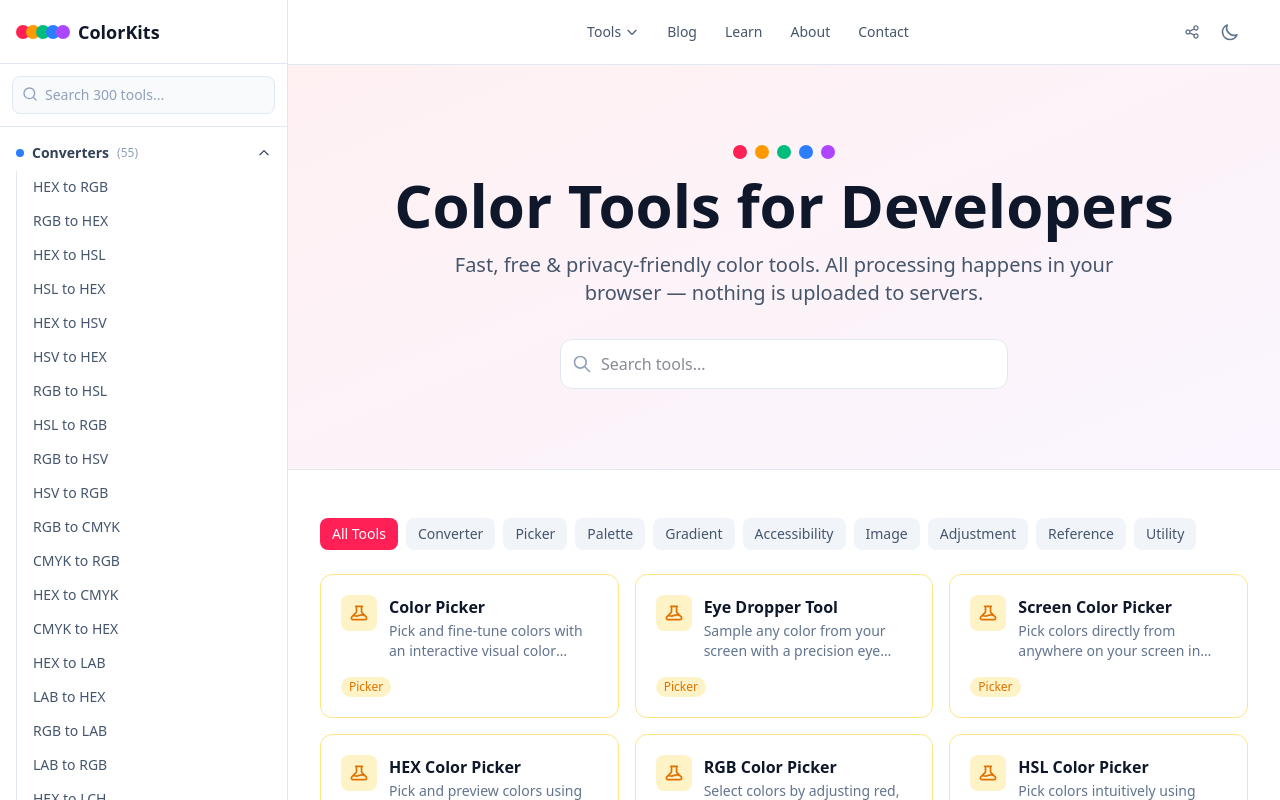
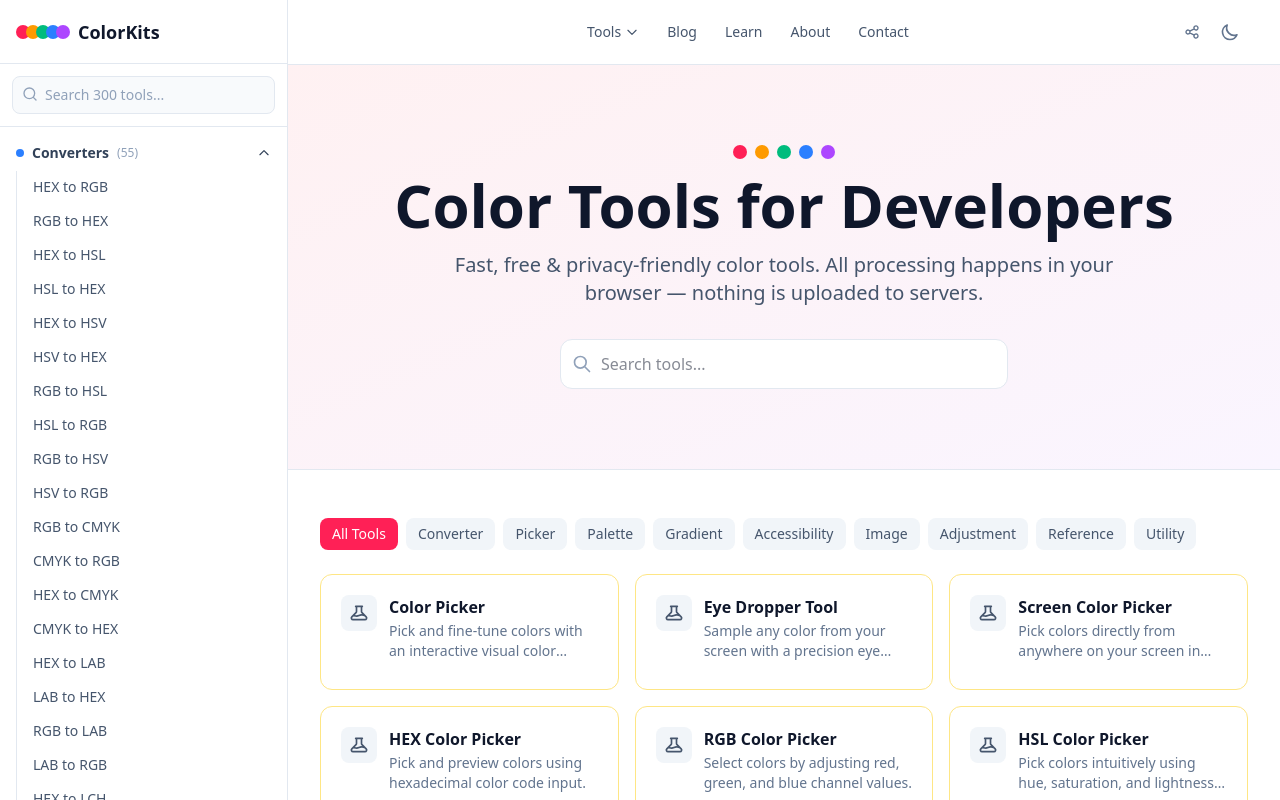
Before and after one commit to xh8khar/colorkits.net, a Next.js app: page / in a window 1280 px wide. Shown: the top 800 px of the page. Built offline with nearby package versions, Linux system fonts and the light colour scheme.

Commit message:
Remove category badge from ToolCard, keep JSON Formatter on one line

```diff
--- a/src/components/home/ToolCard.tsx
+++ b/src/components/home/ToolCard.tsx
@@ -62,30 +62,6 @@ const categoryColors: Record<string, string> = {
   utility: 'border-cyan-200 dark:border-cyan-800 hover:border-cyan-400 dark:hover:border-cyan-500',
 }
 
-const categoryBadgeColors: Record<string, string> = {
-  converter: 'bg-blue-100 text-blue-600 dark:bg-blue-900/30 dark:text-blue-400',
-  picker: 'bg-amber-100 text-amber-600 dark:bg-amber-900/30 dark:text-amber-400',
-  palette: 'bg-purple-100 text-purple-600 dark:bg-purple-900/30 dark:text-purple-400',
-  gradient: 'bg-pink-100 text-pink-600 dark:bg-pink-900/30 dark:text-pink-400',
-  accessibility: 'bg-emerald-100 text-emerald-600 dark:bg-emerald-900/30 dark:text-emerald-400',
-  image: 'bg-orange-100 text-orange-600 dark:bg-orange-900/30 dark:text-orange-400',
-  adjustment: 'bg-teal-100 text-teal-600 dark:bg-teal-900/30 dark:text-teal-400',
-  reference: 'bg-indigo-100 text-indigo-600 dark:bg-indigo-900/30 dark:text-indigo-400',
-  utility: 'bg-cyan-100 text-cyan-600 dark:bg-cyan-900/30 dark:text-cyan-400',
-}
-
-const categoryLabels: Record<string, string> = {
-  converter: 'Converter',
-  picker: 'Picker',
-  palette: 'Palette',
-  gradient: 'Gradient',
-  accessibility: 'Accessibility',
-  image: 'Image',
-  adjustment: 'Adjustment',
-  reference: 'Reference',
-  utility: 'Utility',
-}
-
 export default function ToolCard({ tool }: { tool: Tool }) {
   return (
     <Link
@@ -93,7 +69,7 @@ export default function ToolCard({ tool }: { tool: Tool }) {
       className={`group block p-5 rounded-xl border bg-white dark:bg-slate-900 transition-all duration-200 hover:shadow-lg ${categoryColors[tool.category] || 'border-slate-200 dark:border-slate-700'}`}
     >
       <div className="flex items-start gap-3 mb-2">
-        <div className={`p-2 rounded-lg shrink-0 ${categoryBadgeColors[tool.category] || 'bg-slate-100 text-slate-600'}`}>
+        <div className="p-2 rounded-lg shrink-0 bg-slate-100 dark:bg-slate-800 text-slate-600 dark:text-slate-400">
           {iconMap[tool.icon] || iconMap.palette}
         </div>
         <div className="min-w-0">
@@ -103,9 +79,6 @@ export default function ToolCard({ tool }: { tool: Tool }) {
           <p className="text-sm text-slate-500 dark:text-slate-400 mt-0.5 line-clamp-2">{tool.description}</p>
         </div>
       </div>
-      <span className={`inline-block mt-2 text-xs font-medium px-2 py-0.5 rounded-full ${categoryBadgeColors[tool.category] || 'bg-slate-100 text-slate-600'}`}>
-        {categoryLabels[tool.category] || tool.category}
-      </span>
     </Link>
   )
 }
--- a/src/components/layout/Navbar.tsx
+++ b/src/components/layout/Navbar.tsx
@@ -37,7 +37,7 @@ function ToolsDropdown() {
             onClick={() => setOpen(false)}
             className="block px-4 py-2 text-sm text-slate-600 dark:text-slate-400 hover:bg-slate-100 dark:hover:bg-slate-800 transition-colors"
           >
-            JSON Formatter &amp; Validator
+            <span className="whitespace-nowrap">JSON Formatter &amp; Validator</span>
           </a>
         </div>
       )}
```
